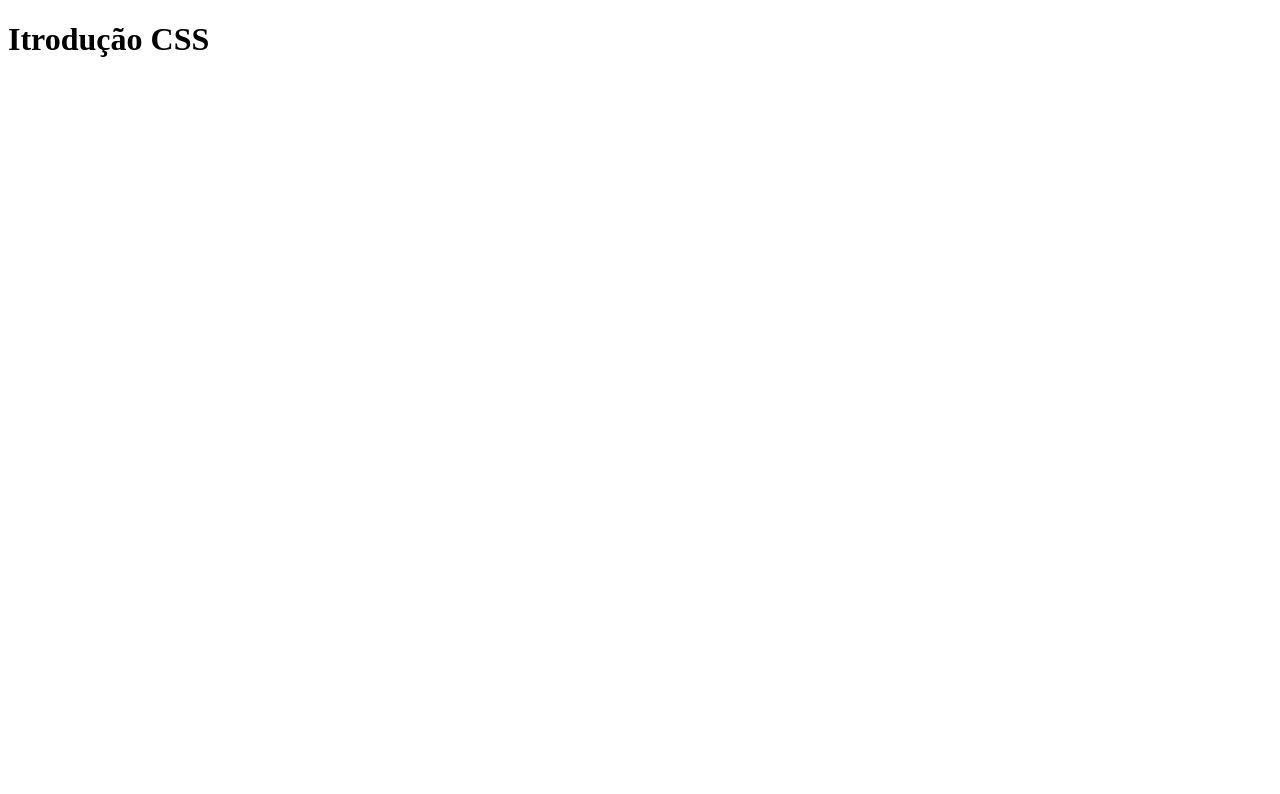
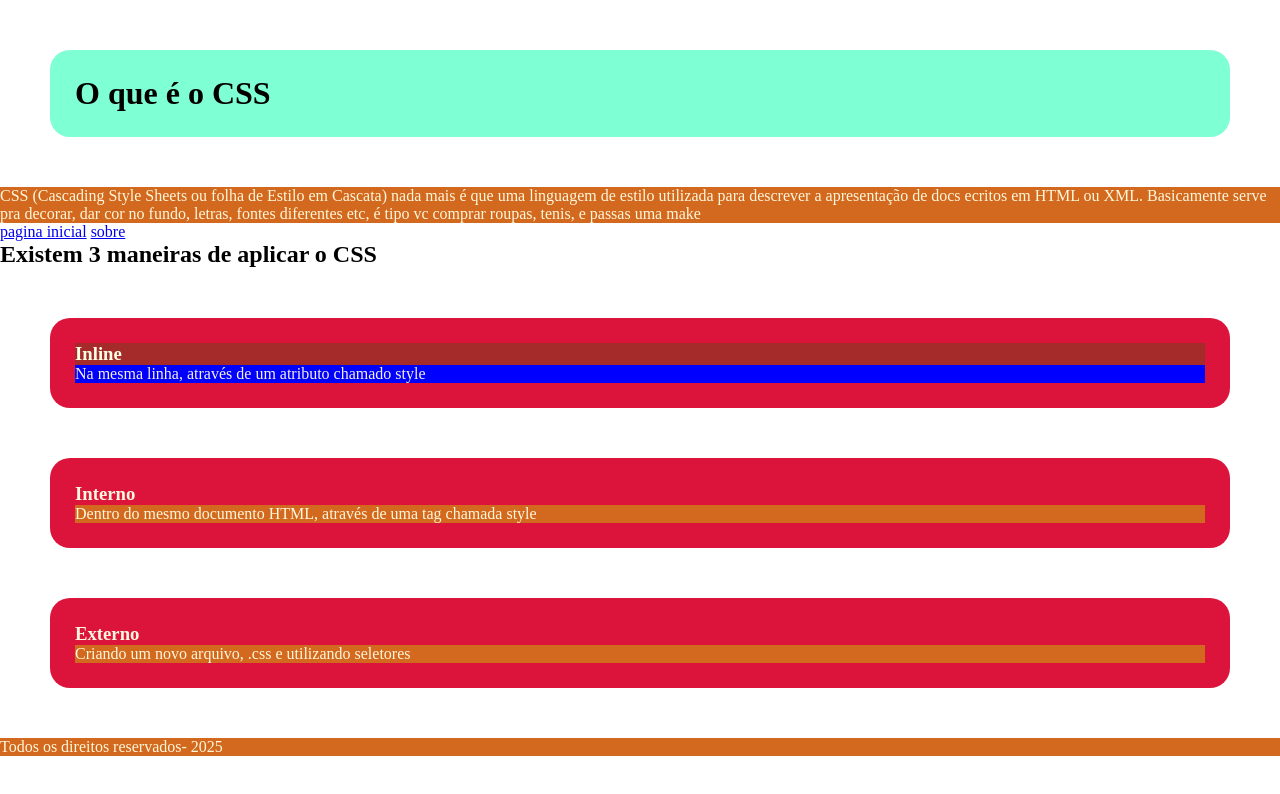
Before and after one commit to cerqueirzs/aulas, a plain HTML site: page CSS/INTRODUÇÃO/index.html in a window 1280 px wide. Drawn offline with Linux system fonts and the light colour scheme.

Commit message:
Aula css completa

```diff
--- a/CSS/INTRODUÇÃO/index.html
+++ b/CSS/INTRODUÇÃO/index.html
@@ -3,10 +3,43 @@
 <head>
     <meta charset="UTF-8">
     <meta name="viewport" content="width=device-width, initial-scale=1.0">
-    <title>Document</title>
+    <link rel="stylesheet" href="style.css">
+    <title>Introdução ao CSS</title>
+    <style>
+        p{
+            background-color: chocolate;
+            color: cornsilk;
+        }
+    </style>
 </head>
 <body>
-    <h1>Itrodução CSS</h1>
-
-</body>
+    <header>
+        <h1>O que é o CSS</h1>
+         <p>CSS (Cascading Style Sheets ou folha de Estilo em Cascata) nada mais é que uma linguagem de estilo utilizada para descrever a apresentação de docs ecritos em HTML ou XML. Basicamente serve pra decorar, dar cor no fundo, letras, fontes diferentes etc, é tipo vc comprar roupas, tenis, e passas uma make </p>
+         <nav>
+            <a href="index.html">pagina inicial</a>
+            <a href="sobre.html">sobre</a>
+         </nav>
+    </header>
+    <main>
+        <section>
+            <h2>Existem 3 maneiras de aplicar o CSS</h2>
+            <article class="grupo">
+                <h3 style="background-color: brown; color: rgb(255, 255, 230);">Inline</h3>
+                <p style="background-color: blue; color: rgb(248, 239, 227);">Na mesma linha, através de um atributo chamado style</p>
+            </article>
+            <article class="grupo">
+                <h3>Interno</h3>
+                <p>Dentro do mesmo documento HTML, através de uma tag chamada style</p>
+            </article>
+            <article class="grupo">
+                <h3>Externo</h3>
+                <p>Criando um novo arquivo, .css e utilizando seletores </p>
+        </article>
+        </section>
+    </main>
+    <footer>
+        <p>Todos os direitos reservados- 2025</p>
+    </footer>
+    </body>
 </html>
--- /dev/null
+++ b/CSS/INTRODUÇÃO/style.css
@@ -0,0 +1,17 @@
+h1{
+    background-color: aquamarine;
+    color: black; margin: 50px;
+    padding: 25px;
+    margin: 50;
+    border-radius: 20px;
+}
+*{
+    margin: 0;
+}
+.grupo{
+    background-color: crimson;
+    color: cornsilk;
+    margin: 50px;
+    padding: 25px;
+    border-radius: 20px;
+}
```
Also changed, not shown: CSS/INTRODUÇÃO/sobre.html (added, +19 -0 lines).
